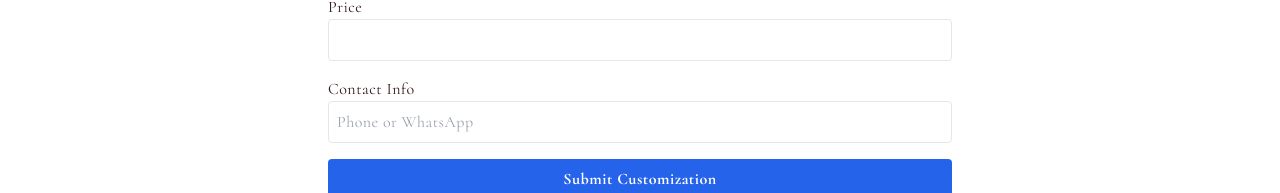
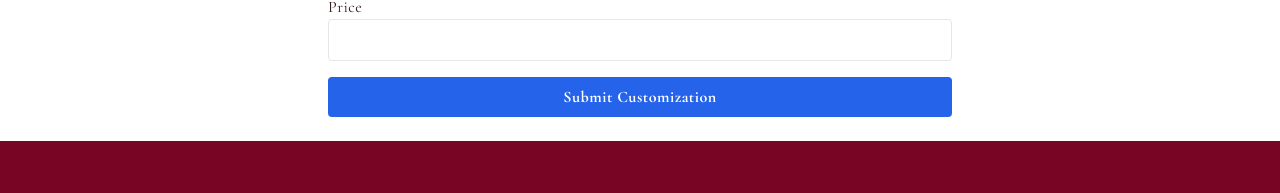
Before and after one commit to Tarunbir003/AS-Jewels, a React (Vite) app in the folder jewellery-frontend/: page /jewellery-customization in a window 1280 px wide. Shown: the part 469-662 px from the top of the page. Built offline with nearby package versions, Linux system fonts and the light colour scheme; no server answers.

Commit message:
Update JewelleryCustomization.jsx

```diff
--- a/jewellery-frontend/src/components/App/JewelleryCustomization.jsx
+++ b/jewellery-frontend/src/components/App/JewelleryCustomization.jsx
@@ -8,7 +8,6 @@ const JewelryCustomizationForm = () => {
     size: "",
     engraving_text: "",
     price: "",
-    contact_info: "",
   });
 
   const [error, setError] = useState("");
@@ -38,7 +37,6 @@ const JewelryCustomizationForm = () => {
         size: "",
         engraving_text: "",
         price: "",
-        contact_info: "",
       });
     } catch (err) {
       console.error(err);
@@ -88,19 +86,6 @@ const JewelryCustomizationForm = () => {
           <input type="number" name="price" value={formData.price} onChange={handleChange} required className="w-full border p-2 rounded" />
         </div>
 
-        <div>
-          <label className="block font-medium">Contact Info</label>
-          <input
-            type="text"
-            name="contact_info"
-            value={formData.contact_info}
-            onChange={handleChange}
-            placeholder="Phone or WhatsApp"
-            required
-            className="w-full border p-2 rounded"
-          />
-        </div>
-
         <button type="submit" className="w-full bg-blue-600 hover:bg-blue-700 text-white font-semibold py-2 px-4 rounded">
           Submit Customization
         </button>
```
